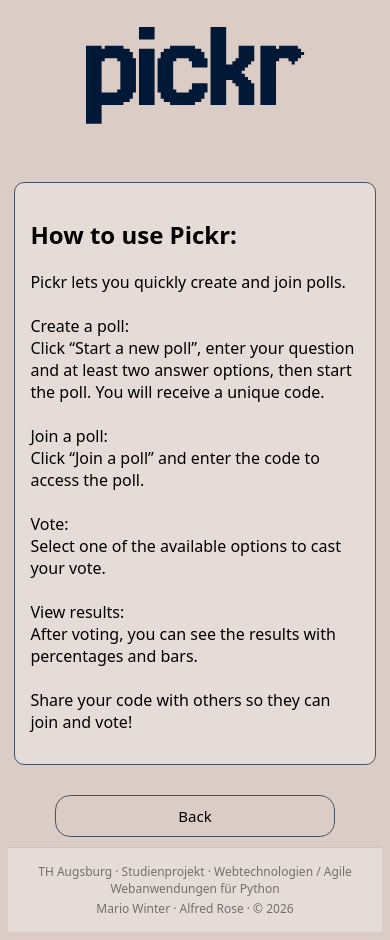
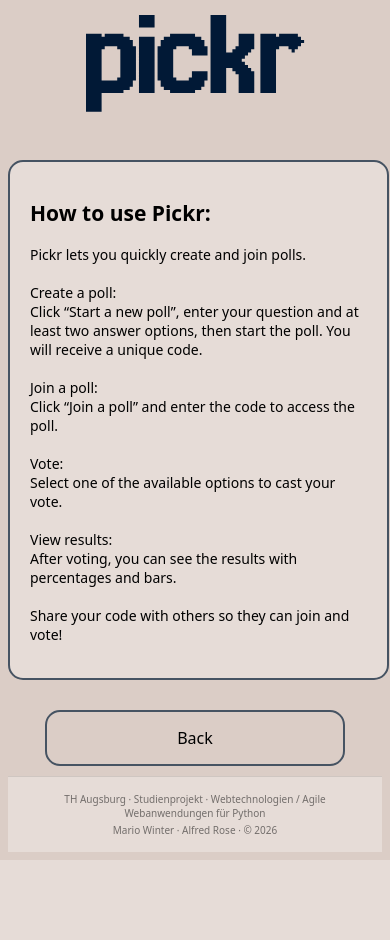
Before and after one commit to winterm99/pick_project, a Flask app: page /help in a window 390 px wide. After the commit the page ends 860 px from the top, so only its background shows below. Run offline with Flask 3, Linux system fonts and the light colour scheme.

Commit message:
Revert "Update style.css"
This reverts commit 8ef7a244368b900b119f54386a3268677861391c.

```diff
--- a/static/style.css
+++ b/static/style.css
@@ -186,40 +186,44 @@ button{
     font-size: 14px;
 }
 
+/* --- MOBILE OPTIMIERUNG --- */
 @media screen and (max-width: 768px) {
-    /* 1. Alles etwas schlanker machen */
-    form, .help-box, .results {
-        width: 88%; /* Etwas mehr Luft zu den Seitenrändern */
-        padding: 15px; /* Weniger "Speck" im Inneren */
-        border-width: 1px; /* Dünnere Rahmen wirken auf Handys edler */
-        border-radius: 10px; /* Kleinere Rundungen passen besser zum kleinen Screen */
-        gap: 15px; /* Weniger Abstand zwischen den Feldern */
+
+    /* 1. Die Help-Box ist aktuell 600px breit - das sprengt jedes Handy */
+    .help-box {
+        width: 90%; /* Nutzt 90% der Bildschirmbreite */
+        max-width: none;
+        font-size: 14px; /* Text etwas kleiner für Handys */
     }
 
-    /* 2. Buttons weniger massiv */
-    .buttons {
-        width: 75%;
+    /* 2. Formulare (Create & Join) flexibel machen */
+    form {
+        width: 90%; /* Statt fester 320px */
+        padding: 15px; /* Etwas weniger Platzverschwendung am Rand */
     }
 
-    .buttons a, button {
-        padding: 10px; /* Flachere Buttons */
-        border-width: 1px;
-        font-size: 15px;
+    /* 3. Buttons (Start Poll, Join, etc.) */
+    .buttons {
+        width: 80%; /* Buttons nehmen mehr Platz ein als auf Desktop */
     }
 
-    /* 3. Text und Abstände im Header */
-    #Logo {
-        margin: 5% 0; /* Weniger Platz verschwenden oben */
+    /* 4. Die Resultate (Balkendiagramm) */
+    .results {
+        width: 95%; /* Fast volle Breite für bessere Lesbarkeit */
     }
 
-    /* 4. Die Eingabefelder (Inputs) */
-    input {
-        padding: 10px;
-        font-size: 16px; /* Wichtig: verhindert den iPhone-Auto-Zoom */
+    /* 5. Option-Rows in 'create.html' */
+    /* Wenn der Input und das X nebeneinander zu eng werden: */
+    .option-row {
+        gap: 5px;
     }
 
-    /* 5. Die Ergebnis-Balken (Poll) */
-    .bar-container {
-        height: 15px; /* Schmalere Balken sehen auf dem Handy besser aus */
+    input {
+        font-size: 16px; /* Verhindert, dass iOS beim Tippen automatisch zoomt */
+    }
+
+    /* 6. Footer-Text anpassen */
+    footer {
+        font-size: 10px;
     }
 }
```
